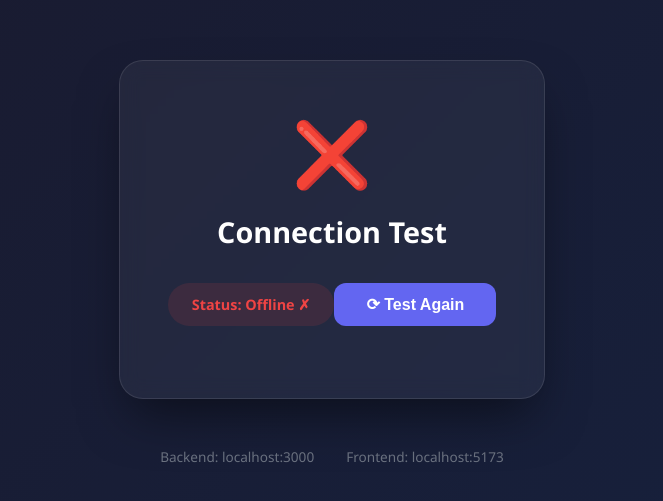
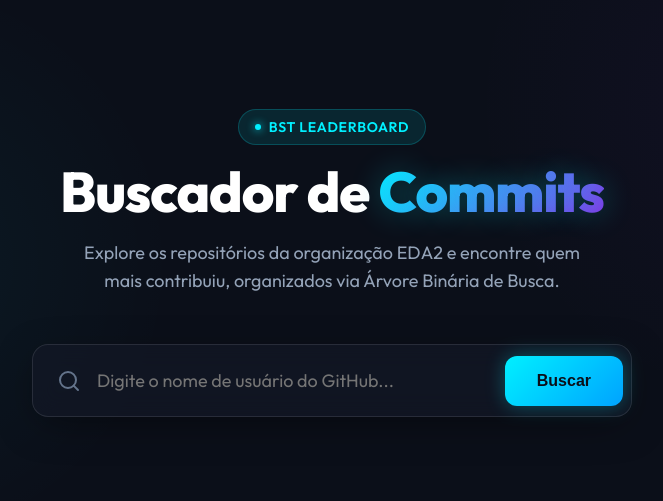
Before and after one commit to eda2-2026/G34_Busca_EDA2_2026.1, a React (Vite) app in the folder frontend/: page / in a window 1280 px wide. Shown: the part 137-638 px from the top of the page, without its empty margins (308-971 px from the left). Built offline with nearby package versions, Linux system fonts and the light colour scheme; no server answers.

Commit message:
[ft:10] Modificação do front da aplicação

```diff
--- a/frontend/index.html
+++ b/frontend/index.html
@@ -4,7 +4,10 @@
     <meta charset="UTF-8" />
     <link rel="icon" type="image/svg+xml" href="/favicon.svg" />
     <meta name="viewport" content="width=device-width, initial-scale=1.0" />
-    <title>frontend</title>
+    <link rel="preconnect" href="https://fonts.googleapis.com">
+    <link rel="preconnect" href="https://fonts.gstatic.com" crossorigin>
+    <link href="https://fonts.googleapis.com/css2?family=Outfit:wght@300;400;600;800&display=swap" rel="stylesheet">
+    <title>EDA2 Leaderboard</title>
   </head>
   <body>
     <div id="root"></div>
--- a/frontend/src/App.tsx
+++ b/frontend/src/App.tsx
@@ -1,167 +1,151 @@
-import { useEffect, useState } from 'react'
+import React from 'react';
 
 function App() {
-  const [status, setStatus] = useState<'loading' | 'success' | 'error'>('loading')
-  const [message, setMessage] = useState('')
-  const [latency, setLatency] = useState(0)
-
-  useEffect(() => {
-    const start = Date.now()
-    fetch('http://localhost:3000/ping')
-      .then(res => {
-        setLatency(Date.now() - start)
-        return res.json()
-      })
-      .then(data => {
-        setMessage(data.message)
-        setStatus('success')
-      })
-      .catch(() => {
-        setMessage('Erro ao conectar com o backend')
-        setStatus('error')
-      })
-  }, [])
-
   return (
     <div style={styles.container}>
-      <div style={styles.card}>
-        <div style={styles.icon}>
-          {status === 'loading' ? '⏳' : status === 'success' ? '✅' : '❌'}
+      <div style={styles.contentWrapper}>
+
+        {/* Header / Título */}
+        <div style={styles.header}>
+          <div style={styles.badge}>
+            <span style={styles.badgeDot}></span>
+            BST Leaderboard
+          </div>
+          <h1 style={styles.title}>
+            Buscador de <span style={styles.highlight}>Commits</span>
+          </h1>
+          <p style={styles.subtitle}>
+            Explore os repositórios da organização EDA2 e encontre quem mais contribuiu, organizados via Árvore Binária de Busca.
+          </p>
         </div>
 
-        <h1 style={styles.title}>Connection Test</h1>
-
-        <div style={getStatusBoxStyle(status)}>
-          {status === 'loading' && 'Connecting...'}
-          {status === 'success' && `Status: Online ✓`}
-          {status === 'error' && 'Status: Offline ✗'}
+        {/* Search Input Area */}
+        <div style={styles.searchContainer}>
+          <div style={styles.inputWrapper}>
+            <svg style={styles.searchIcon} width="24" height="24" viewBox="0 0 24 24" fill="none" stroke="currentColor" strokeWidth="2" strokeLinecap="round" strokeLinejoin="round">
+              <circle cx="11" cy="11" r="8"></circle>
+              <line x1="21" y1="21" x2="16.65" y2="16.65"></line>
+            </svg>
+            <input
+              type="text"
+              style={styles.input}
+              placeholder="Digite o nome de usuário do GitHub..."
+            />
+            <button style={styles.button}>
+              Buscar
+            </button>
+          </div>
         </div>
 
-        {status === 'success' && (
-          <>
-            <p style={styles.message}>{message}</p>
-            <div style={styles.latency}>
-              <span style={styles.latencyLabel}>Latency:</span>
-              <span style={styles.latencyValue}>{latency}ms</span>
-            </div>
-          </>
-        )}
-
-        <button
-          style={styles.button}
-          onClick={() => {
-            setStatus('loading')
-            const start = Date.now()
-            fetch('http://localhost:3000/ping')
-              .then(res => {
-                setLatency(Date.now() - start)
-                return res.json()
-              })
-              .then(data => {
-                setMessage(data.message)
-                setStatus('success')
-              })
-              .catch(() => {
-                setMessage('Erro ao conectar com o backend')
-                setStatus('error')
-              })
-          }}
-        >
-          ⟳ Test Again
-        </button>
-      </div>
-
-      <div style={styles.footer}>
-        <span>Backend: localhost:3000</span>
-        <span>Frontend: localhost:5173</span>
       </div>
     </div>
-  )
+  );
 }
 
 const styles: Record<string, React.CSSProperties> = {
   container: {
-    minHeight: '100vh',
+    width: '100%',
+    display: 'flex',
+    justifyContent: 'center',
+    padding: '2rem',
+  },
+  contentWrapper: {
+    width: '100%',
+    maxWidth: '800px',
+    display: 'flex',
+    flexDirection: 'column',
+    gap: '3rem',
+    alignItems: 'center',
+  },
+  header: {
+    textAlign: 'center',
     display: 'flex',
     flexDirection: 'column',
     alignItems: 'center',
-    justifyContent: 'center',
-    background: 'linear-gradient(135deg, #1a1a2e 0%, #16213e 100%)',
-    fontFamily: "'Segoe UI', system-ui, sans-serif",
-    color: '#fff',
+    gap: '1rem',
   },
-  card: {
-    background: 'rgba(255, 255, 255, 0.05)',
-    borderRadius: '24px',
-    padding: '3rem',
-    textAlign: 'center',
-    backdropFilter: 'blur(10px)',
-    border: '1px solid rgba(255, 255, 255, 0.1)',
-    boxShadow: '0 25px 50px -12px rgba(0, 0, 0, 0.5)',
-    minWidth: '320px',
+  badge: {
+    display: 'inline-flex',
+    alignItems: 'center',
+    gap: '0.5rem',
+    padding: '0.5rem 1rem',
+    background: 'rgba(0, 240, 255, 0.1)',
+    border: '1px solid rgba(0, 240, 255, 0.2)',
+    borderRadius: '100px',
+    color: '#00f0ff',
+    fontSize: '0.875rem',
+    fontWeight: 600,
+    letterSpacing: '0.05em',
+    textTransform: 'uppercase',
   },
-  icon: {
-    fontSize: '4rem',
-    marginBottom: '1rem',
+  badgeDot: {
+    width: '6px',
+    height: '6px',
+    backgroundColor: '#00f0ff',
+    borderRadius: '50%',
+    boxShadow: '0 0 8px #00f0ff',
   },
   title: {
-    margin: '0 0 2rem',
-    fontSize: '1.8rem',
-    fontWeight: 600,
+    fontSize: '3.5rem',
+    fontWeight: 800,
+    lineHeight: 1.1,
+    letterSpacing: '-0.02em',
+    color: '#ffffff',
   },
-}
-
-const getStatusBoxStyle = (status: string): React.CSSProperties => ({
-  padding: '0.75rem 1.5rem',
-  borderRadius: '50px',
-  background: status === 'loading' ? '#f59e0b20' : status === 'success' ? '#10b98120' : '#ef444420',
-  color: status === 'loading' ? '#f59e0b' : status === 'success' ? '#10b981' : '#ef4444',
-  fontWeight: 600,
-  fontSize: '0.9rem',
-  display: 'inline-block',
-  marginBottom: '1.5rem',
-})
-
-Object.assign(styles, {
-  message: {
-    fontSize: '1.2rem',
-    margin: '0 0 1rem',
-    color: '#a5b4fc',
+  highlight: {
+    background: 'linear-gradient(135deg, #00f0ff 0%, #8a2be2 100%)',
+    WebkitBackgroundClip: 'text',
+    WebkitTextFillColor: 'transparent',
+    textShadow: '0 0 30px rgba(0, 240, 255, 0.3)',
   },
-  latency: {
-    marginBottom: '2rem',
-    padding: '0.5rem 1rem',
-    background: 'rgba(255, 255, 255, 0.05)',
-    borderRadius: '8px',
-    display: 'inline-flex',
-    gap: '0.5rem',
+  subtitle: {
+    color: '#94a3b8',
+    fontSize: '1.125rem',
+    maxWidth: '500px',
+    lineHeight: 1.6,
   },
-  latencyLabel: {
-    color: '#9ca3af',
+  searchContainer: {
+    width: '100%',
+    maxWidth: '600px',
   },
-  latencyValue: {
-    color: '#34d399',
-    fontWeight: 600,
-    fontFamily: 'monospace',
+  inputWrapper: {
+    position: 'relative',
+    display: 'flex',
+    alignItems: 'center',
+    background: 'var(--card-bg)',
+    border: '1px solid var(--border-color)',
+    borderRadius: '16px',
+    padding: '0.5rem',
+    boxShadow: '0 10px 40px -10px rgba(0,0,0,0.5)',
+    backdropFilter: 'blur(12px)',
+    transition: 'all 0.3s ease',
+  },
+  searchIcon: {
+    color: '#64748b',
+    marginLeft: '1rem',
+  },
+  input: {
+    flex: 1,
+    background: 'transparent',
+    border: 'none',
+    padding: '1rem 1rem',
+    fontSize: '1.125rem',
+    color: '#ffffff',
+    outline: 'none',
+    fontFamily: 'inherit',
   },
   button: {
-    padding: '0.75rem 2rem',
+    background: 'linear-gradient(135deg, #00f0ff 0%, #00a3ff 100%)',
+    color: '#0b0f19',
+    border: 'none',
+    padding: '1rem 2rem',
+    borderRadius: '12px',
     fontSize: '1rem',
     fontWeight: 600,
-    background: '#6366f1',
-    color: '#fff',
-    border: 'none',
-    borderRadius: '12px',
     cursor: 'pointer',
-    transition: 'all 0.2s',
-  },
-  footer: {
-    marginTop: '3rem',
-    display: 'flex',
-    gap: '2rem',
-    color: '#6b7280',
-    fontSize: '0.85rem',
-  },
-})
+    transition: 'transform 0.2s, box-shadow 0.2s',
+    boxShadow: '0 0 20px rgba(0, 240, 255, 0.3)',
+  }
+};
 
-export default App
+export default App;
--- a/frontend/src/index.css
+++ b/frontend/src/index.css
@@ -1,3 +1,12 @@
+:root {
+  --bg-color: #0b0f19;
+  --accent-glow: #00f0ff;
+  --text-primary: #ffffff;
+  --text-secondary: #94a3b8;
+  --card-bg: rgba(20, 25, 40, 0.6);
+  --border-color: rgba(255, 255, 255, 0.1);
+}
+
 * {
   margin: 0;
   padding: 0;
@@ -7,8 +16,18 @@
 body {
   margin: 0;
   min-height: 100vh;
+  font-family: 'Outfit', system-ui, sans-serif;
+  background-color: var(--bg-color);
+  background-image:
+    radial-gradient(circle at 15% 50%, rgba(0, 240, 255, 0.05), transparent 25%),
+    radial-gradient(circle at 85% 30%, rgba(138, 43, 226, 0.05), transparent 25%);
+  color: var(--text-primary);
+  -webkit-font-smoothing: antialiased;
 }
 
 #root {
   min-height: 100vh;
+  display: flex;
+  justify-content: center;
+  align-items: center;
 }
```
